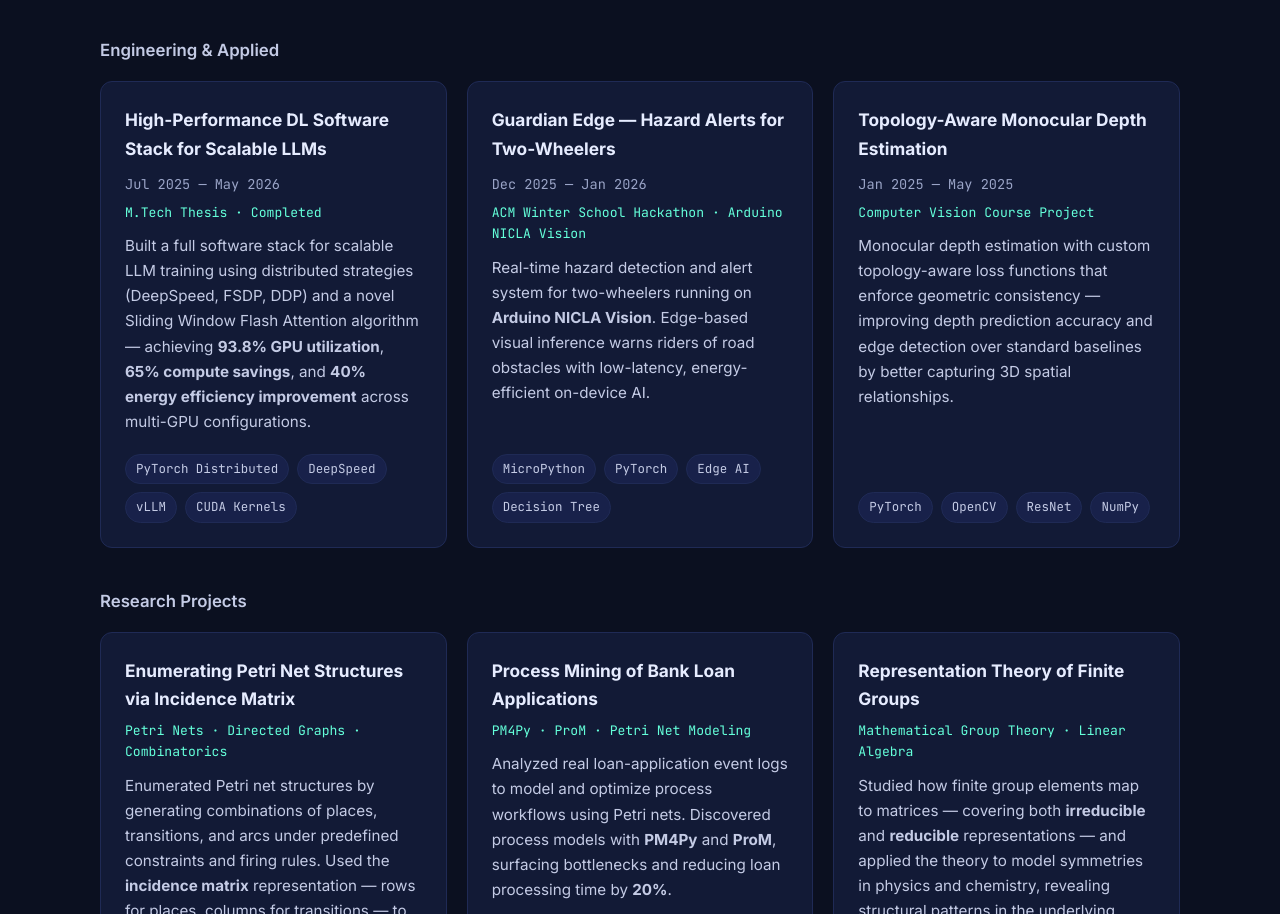
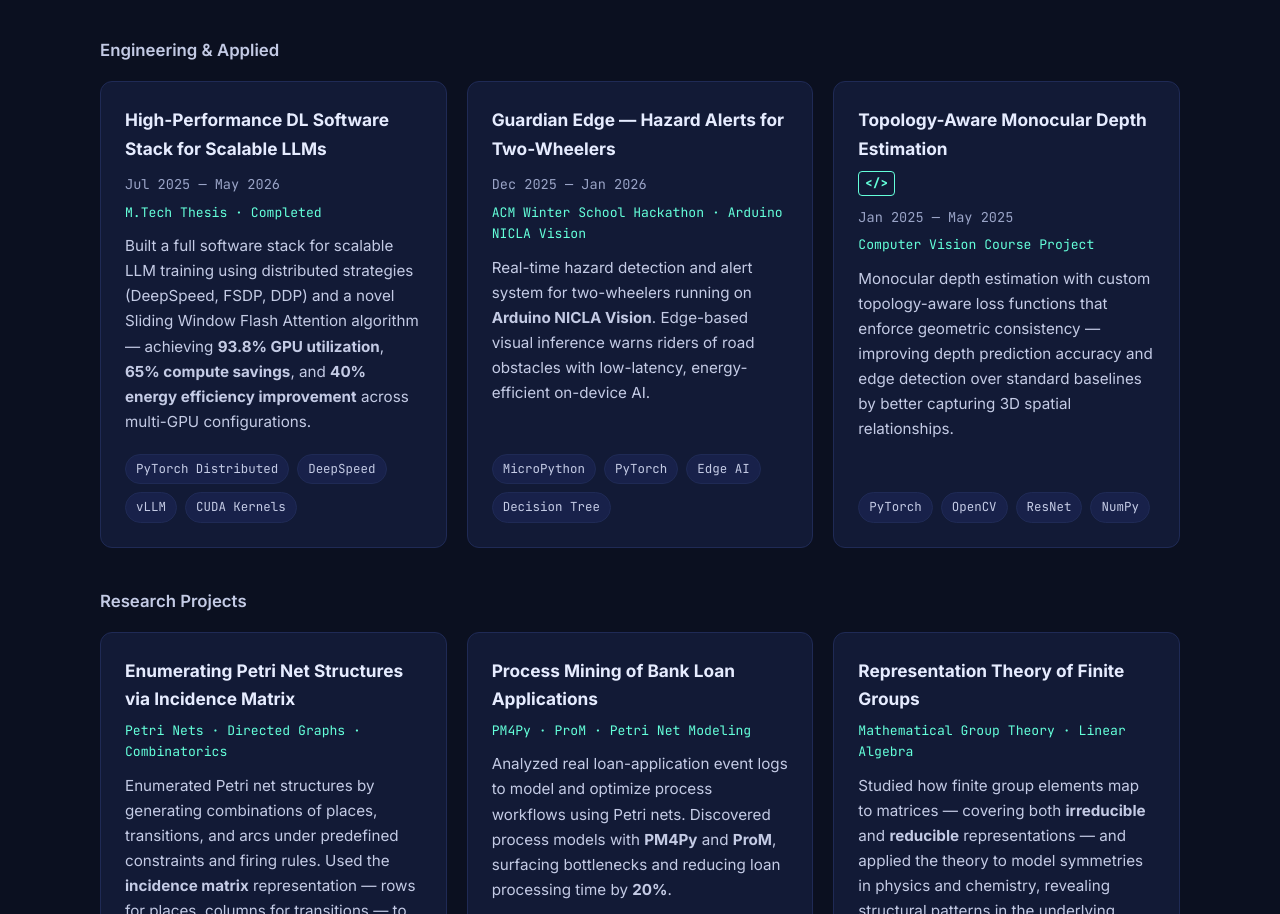
Before and after one commit to adubey-ai/adubey-ai.github.io, a plain HTML site: page index.html in a window 1280 px wide. Shown: the part 2380-3294 px from the top of the page. Drawn offline with Linux system fonts and the light colour scheme.

Commit message:
Link Topology-Aware Depth project to its GitHub repo

```diff
--- a/index.html
+++ b/index.html
@@ -188,7 +188,10 @@
 
       <article class="project">
         <div class="project-head">
-          <h3>Topology-Aware Monocular Depth Estimation</h3>
+          <h3>
+            Topology-Aware Monocular Depth Estimation
+            <a class="code-link" href="https://github.com/adubey-ai/topology-aware-depth" target="_blank" rel="noopener" aria-label="View code on GitHub">&lt;/&gt;</a>
+          </h3>
           <span class="date">Jan 2025 — May 2025</span>
         </div>
         <p class="subtitle">Computer Vision Course Project</p>
--- a/style.css
+++ b/style.css
@@ -342,6 +342,23 @@ code {
   margin: 0;
   font-size: 1.08rem;
   color: var(--text);
+  display: flex;
+  align-items: center;
+  gap: 8px;
+  flex-wrap: wrap;
+}
+.code-link {
+  font-family: var(--mono);
+  font-size: 0.7rem;
+  padding: 2px 6px;
+  border: 1px solid var(--accent);
+  color: var(--accent);
+  border-radius: 4px;
+  letter-spacing: 1px;
+}
+.code-link:hover {
+  background: rgba(100,255,218,0.12);
+  color: var(--accent);
 }
 .project .subtitle {
   margin: 0 0 10px;
```
